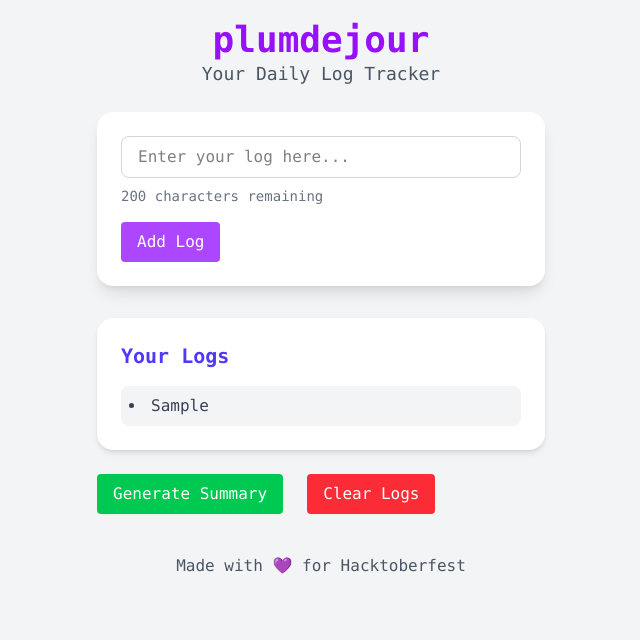
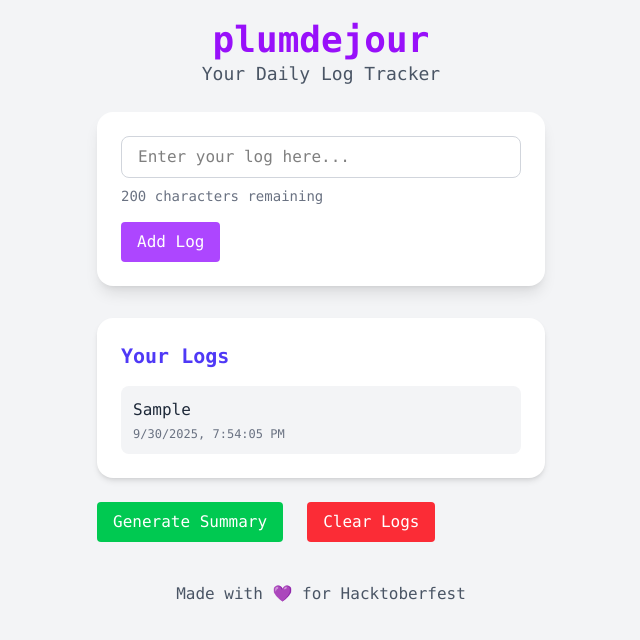
Before and after one commit to vatsark9/plumdejour, a React (Vite) app: page / in a window 1280 px wide. Both pictures are taken after typing "Sample" into the empty fields and a click on the button "Add Log". Shown: the top 640 px of the page, without its empty margins (319-959 px from the left). Built offline with nearby package versions, Linux system fonts and the light colour scheme.

Commit message:
feat: added dates to log

```diff
--- a/src/App.jsx
+++ b/src/App.jsx
@@ -1,4 +1,3 @@
-
 import { useState, useEffect } from "react";
 import Header from "./components/Header";
 import LogInput from "./components/LogInput";
@@ -20,7 +19,19 @@
     // Load logs from localStorage on initial render
     const savedLogs = localStorage.getItem("dailyLogs");
     if (savedLogs) {
-      setLogs(JSON.parse(savedLogs));
+      const parsedLogs = JSON.parse(savedLogs);
+      // Handle migration from old string format to new object format
+      const migratedLogs = parsedLogs.map((log) => {
+        if (typeof log === "string") {
+          return {
+            id: Date.now() + Math.random(),
+            text: log,
+            timestamp: new Date().toISOString(),
+          };
+        }
+        return log;
+      });
+      setLogs(migratedLogs);
     }
   }, []);
 
@@ -30,14 +41,20 @@
 
   const addLog = () => {
     if (input.trim()) {
-      setLogs([...logs, input]);
+      const newLog = {
+        id: Date.now() + Math.random(),
+        text: input.trim(),
+        timestamp: new Date().toISOString(),
+      };
+      setLogs([...logs, newLog]);
       setInput("");
     }
   };
 
   const generateSummary = () => {
     if (logs.length > 0) {
-      setSummary(logs.join(". ") + ".");
+      const summaryText = logs.map((log) => log.text).join(". ") + ".";
+      setSummary(summaryText);
     } else {
       setSummary("No logs for today.");
     }
@@ -52,7 +69,12 @@
   return (
     <div className="min-h-screen bg-gray-100 flex flex-col items-center p-5 font-mono">
       <Header />
-      <LogInput maxChars={maxChars} input={input} setInput={setInput} addLog={addLog} />
+      <LogInput
+        maxChars={maxChars}
+        input={input}
+        setInput={setInput}
+        addLog={addLog}
+      />
       <LogList logs={logs} />
       <div className="w-full max-w-md mt-6">
         <div className="flex gap-4">
--- a/src/components/LogList.jsx
+++ b/src/components/LogList.jsx
@@ -3,10 +3,17 @@
     <div className="w-full max-w-md mt-8 bg-white shadow-md rounded-2xl p-6">
       <h2 className="text-xl font-semibold text-indigo-600 mb-4">Your Logs</h2>
       {logs.length > 0 ? (
-        <ul className="list-disc list-inside space-y-2 text-gray-700">
-          {logs.map((log, index) => (
-            <li key={index} className="bg-gray-100 p-2 rounded-lg">
-              {log}
+        <ul className="space-y-3 text-gray-700">
+          {logs.map((log) => (
+            <li key={log.id || log} className="bg-gray-100 p-3 rounded-lg">
+              <div className="text-gray-800">
+                {typeof log === 'string' ? log : log.text}
+              </div>
+              {typeof log === 'object' && log.timestamp && (
+                <div className="text-xs text-gray-500 mt-1">
+                  {new Date(log.timestamp).toLocaleString()}
+                </div>
+              )}
             </li>
           ))}
         </ul>
```
